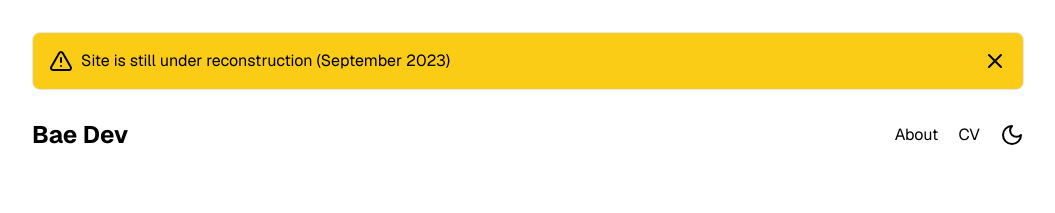
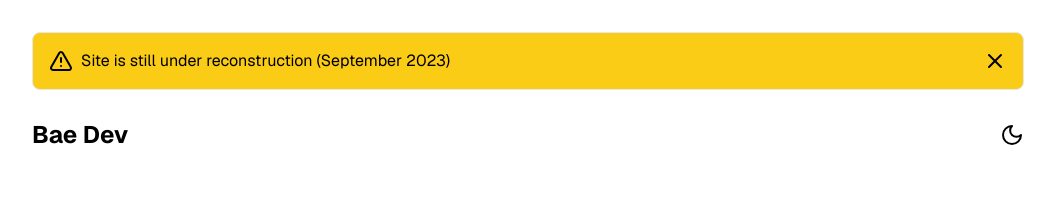
Before and after one commit to albae69/albae69.github.io, a Next.js app: page / in a window 1280 px wide. Shown: the top 213 px of the page, without its empty margins (112-1167 px from the left). Built offline with nearby package versions, Linux system fonts and the light colour scheme.

Commit message:
fix: remove link

```diff
--- a/components/Header.tsx
+++ b/components/Header.tsx
@@ -19,20 +19,6 @@ export default function Header() {
           Bae Dev
         </h3>
       </Link>
-      <ul className='flex gap-5 text-sm md:text-base '>
-        <Link
-          href='/about'
-          className='hover:underline'
-          aria-label='link to about page'>
-          <li>About</li>
-        </Link>
-        <Link
-          href='https://drive.google.com/file/d/1udiEPdlktEMPVibT4n0JwvibnmLCgT4D/view?usp=sharing'
-          target='_blank'
-          className='hover:underline'
-          aria-label='link to uses page'>
-          <li>CV</li>
-        </Link>
         <div
           className='cursor-pointer'
           onClick={() =>
@@ -40,7 +26,6 @@ export default function Header() {
           }>
           {theme == 'dark' ? <Icon name='sun' /> : <Icon name='moon' />}
         </div>
-      </ul>
     </header>
   )
 }
```
